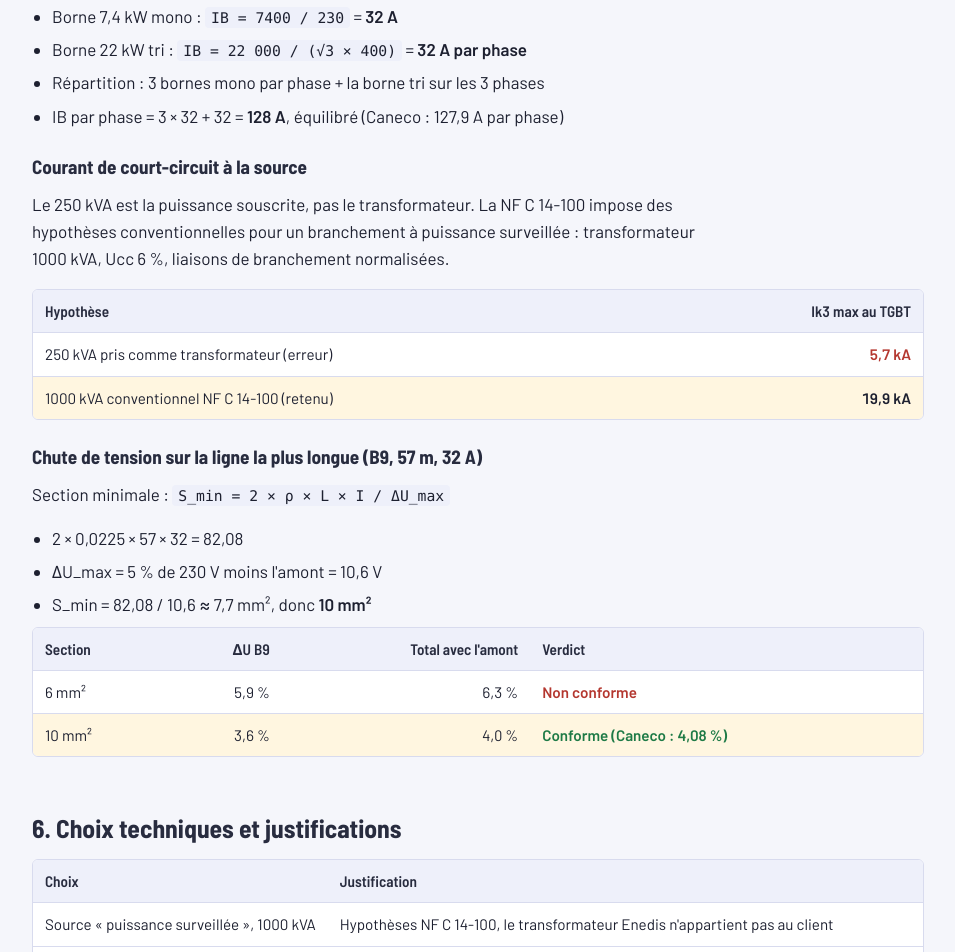
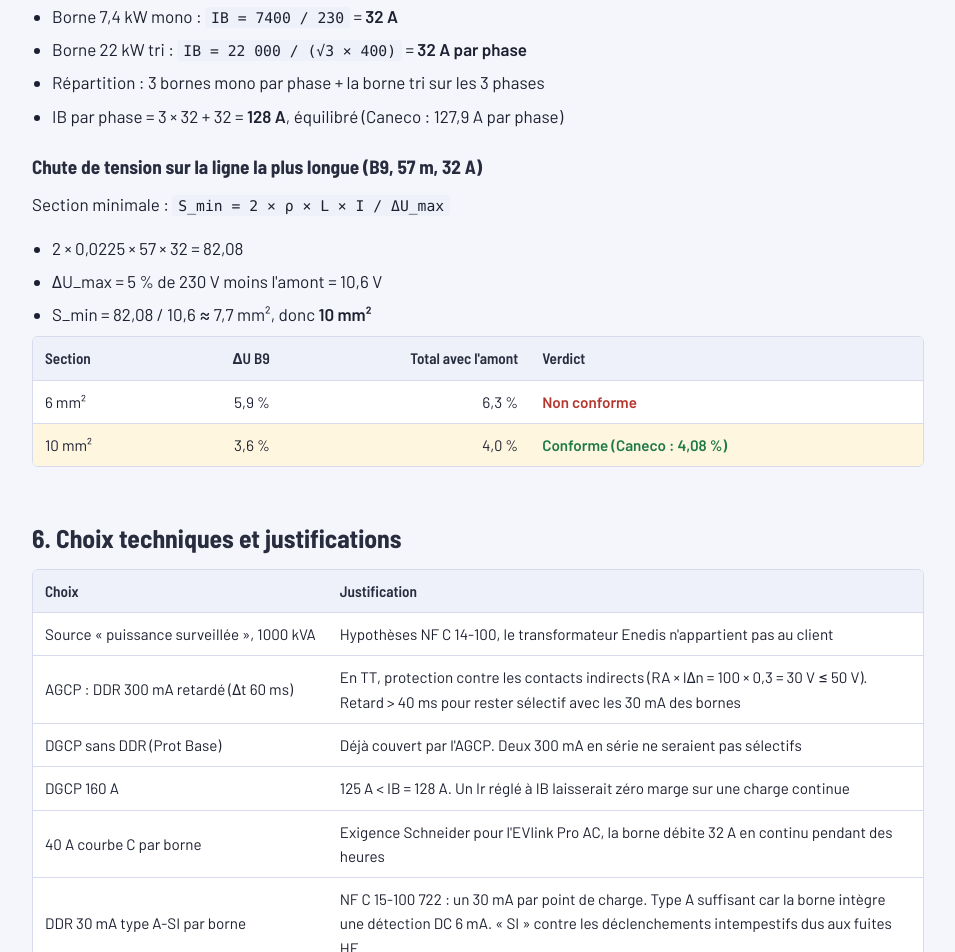
Before and after one commit to HaoucheDjawed/Portfolio, a plain HTML site: page etude-grand-ampere.html in a window 1280 px wide. Shown: the part 2335-3287 px from the top of the page, without its empty margins (162-1117 px from the left). Drawn offline with Linux system fonts and the light colour scheme.

```diff
--- a/etude-grand-ampere.html
+++ b/etude-grand-ampere.html
@@ -217,18 +217,7 @@
       <li>Répartition&nbsp;: 3 bornes mono par phase + la borne tri sur les 3 phases</li>
       <li>IB par phase = 3 × 32 + 32 = <strong>128 A</strong>, équilibré (Caneco&nbsp;: 127,9 A par phase)</li>
     </ul>
-
-    <h3>Courant de court-circuit à la source</h3>
-    <p>Le 250 kVA est la puissance souscrite, pas le transformateur. La NF C 14-100 impose des hypothèses conventionnelles pour un branchement à puissance surveillée&nbsp;: transformateur 1000 kVA, Ucc 6 %, liaisons de branchement normalisées.</p>
-    <div class="table-wrap"><table>
-      <thead><tr><th>Hypothèse</th><th class="num">Ik3 max au TGBT</th></tr></thead>
-      <tbody>
-        <tr><td>250 kVA pris comme transformateur (erreur)</td><td class="num ko">5,7 kA</td></tr>
-        <tr class="hl"><td>1000 kVA conventionnel NF C 14-100 (retenu)</td><td class="num"><strong>19,9 kA</strong></td></tr>
-      </tbody>
-    </table></div>
-
-    <h3>Chute de tension sur la ligne la plus longue (B9, 57 m, 32 A)</h3>
+     <h3>Chute de tension sur la ligne la plus longue (B9, 57 m, 32 A)</h3>
     <p>Section minimale&nbsp;: <span class="formula">S_min = 2 × ρ × L × I / ΔU_max</span></p>
     <ul class="tasks">
       <li>2 × 0,0225 × 57 × 32 = 82,08</li>
```
